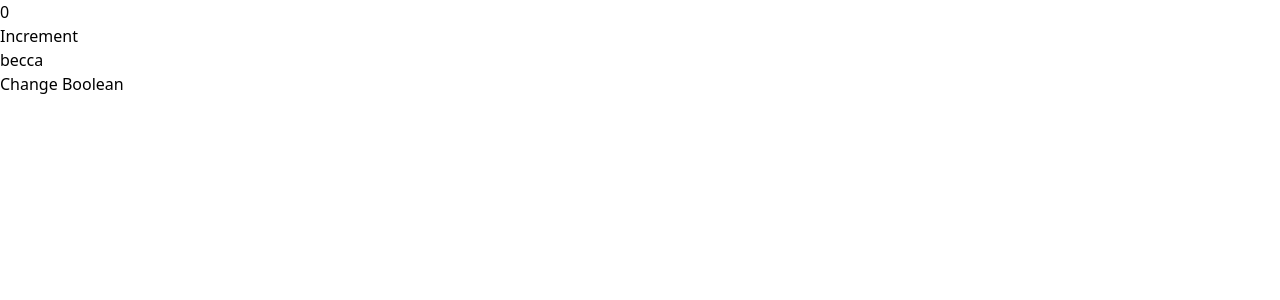
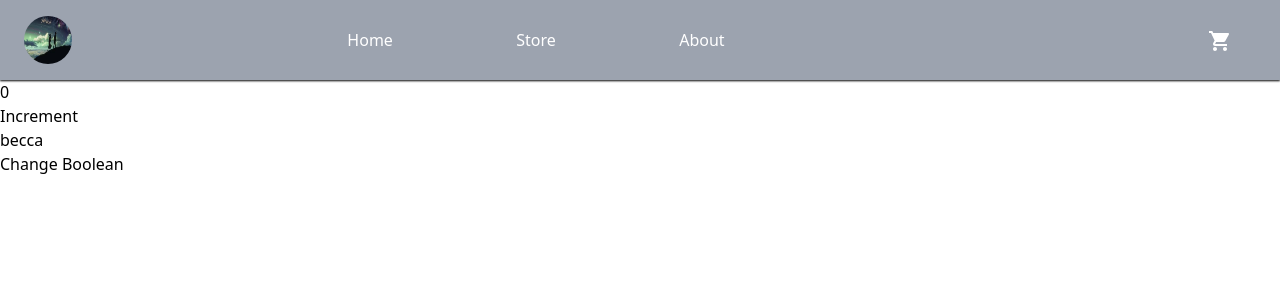
Before and after one commit to Azolec08/ResponsiveNavbar_TailwindCss, a React (Vite) app: page / in a window 1280 px wide. Shown: the top 300 px of the page. Built offline with nearby package versions, Linux system fonts and the light colour scheme.

Commit message:
Input Rootlayout File

```diff
--- a/src/App.tsx
+++ b/src/App.tsx
@@ -1,10 +1,14 @@
 import { Routes, Route } from "react-router-dom";
 import Home from "./pages/Home";
+import RootLayout from "./RootLayout";
+
 function App() {
   return (
     <div>
       <Routes>
-        <Route path="/" element={<Home />} />
+        <Route element={<RootLayout />}>
+          <Route path="/" element={<Home />} />
+        </Route>
       </Routes>
     </div>
   );
--- /dev/null
+++ b/src/RootLayout.tsx
@@ -0,0 +1,13 @@
+import { Outlet } from "react-router-dom";
+import Navbar from "./Components/Navbar";
+
+const RootLayout = () => {
+  return (
+    <div>
+      <Navbar />
+      <Outlet />
+    </div>
+  );
+};
+
+export default RootLayout;
```
